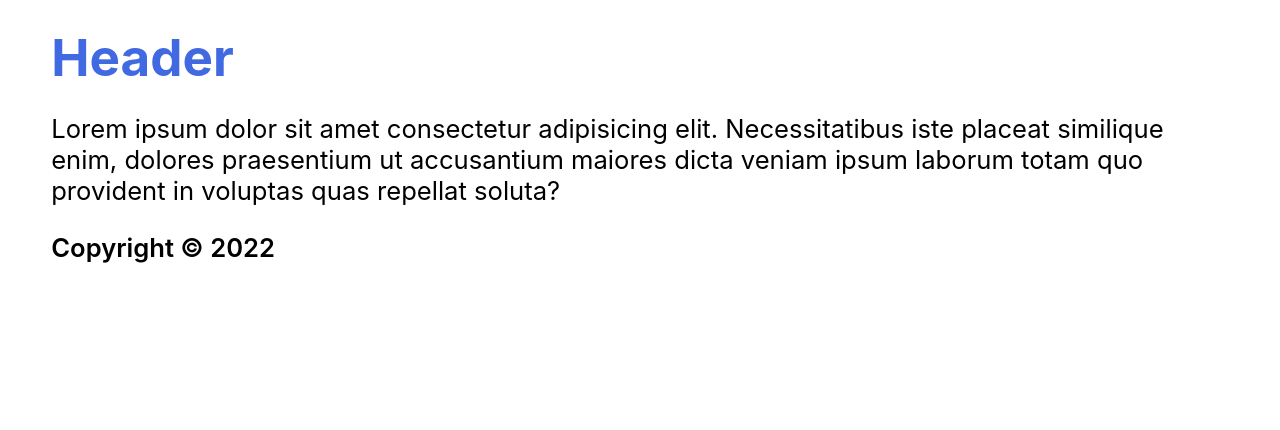
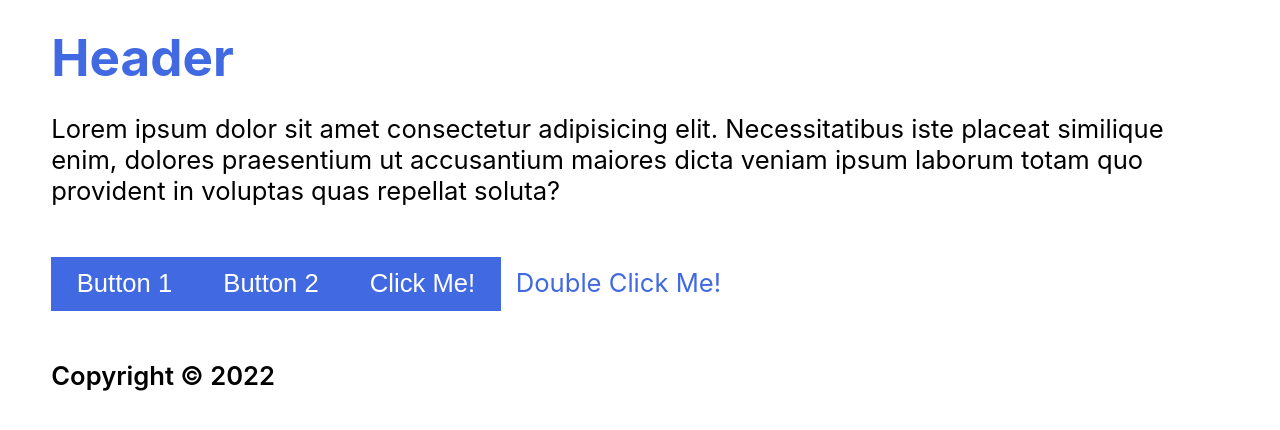
Before and after one commit to jamcmich/reactjs-sandbox, a React (Create React App) app in the folder client/: page / in a window 1280 px wide. Shown: the top 430 px of the page. Built offline with nearby package versions, Linux system fonts and the light colour scheme.

Commit message:
Handling click events.

```diff
--- a/client/src/components/Content.js
+++ b/client/src/components/Content.js
@@ -1,12 +1,54 @@
 import React from 'react';
 
 const Content = () => {
+	const handleClick = () => {
+		console.log('You clicked button 1.');
+	};
+
+	const handleClick2 = (button) => {
+		console.log(`You clicked ${button}.`);
+	};
+
+	const handleClick3 = (e) => {
+		console.log(`You clicked ${e.target.innerText}.`);
+	};
+
+	var count = 0;
+	const counter = () => {
+		count += 2;
+		console.log(`You've clicked me ${count} times!`);
+	};
+
 	return (
 		<main className='Content'>
-			Lorem ipsum dolor sit amet consectetur adipisicing elit.
-			Necessitatibus iste placeat similique enim, dolores praesentium ut
-			accusantium maiores dicta veniam ipsum laborum totam quo provident
-			in voluptas quas repellat soluta?
+			<p>
+				Lorem ipsum dolor sit amet consectetur adipisicing elit.
+				Necessitatibus iste placeat similique enim, dolores praesentium
+				ut accusantium maiores dicta veniam ipsum laborum totam quo
+				provident in voluptas quas repellat soluta?
+			</p>
+
+			<button className='Content--button' onClick={handleClick}>
+				Button 1
+			</button>
+
+			<button
+				className='Content--button'
+				onClick={() => handleClick2('button 2')}
+			>
+				Button 2
+			</button>
+
+			<button
+				className='Content--button'
+				onClick={(e) => handleClick3(e)}
+			>
+				Click Me!
+			</button>
+
+			<p className='Content--double-click' onDoubleClick={counter}>
+				Double Click Me!
+			</p>
 		</main>
 	);
 };
--- a/client/src/index.css
+++ b/client/src/index.css
@@ -34,6 +34,28 @@ code {
   margin: 2vw auto;
 }
 
+.Content p {
+  margin: 2vw auto;
+}
+
+.Content--button {
+  padding: 1vw 2vw;
+  font-size: 2vw;
+  color: white;
+  background-color: royalblue;
+  border: none;
+}
+
+.Content--double-click {
+  display: inline-block;
+  width: 20%;
+  text-align: center;
+  color: royalblue;
+  padding: 2vw auto;
+  line-height: 4vw;
+  cursor: pointer;
+}
+
 .Footer p {
   font-weight: 600;
 }
```
